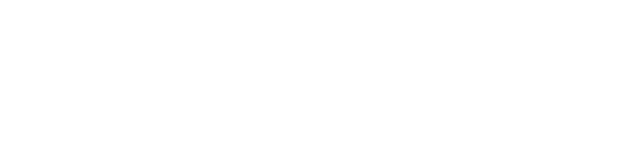
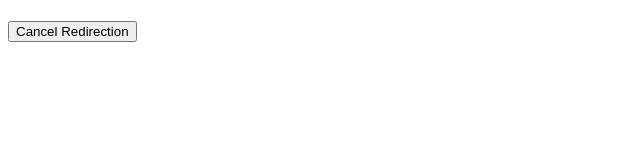
Before and after one commit to pragyamishra56/JavaScript30, a plain HTML site: page Advance_JavaScript/Timers/time.html in a window 1280 px wide. Shown: the whole page, without its empty margins (0-640 px from the left). Drawn offline with Linux system fonts and the light colour scheme.

Commit message:
setInterval, clearInterval, clearTimeout

```diff
--- a/Advance_JavaScript/Timers/time.html
+++ b/Advance_JavaScript/Timers/time.html
@@ -18,28 +18,82 @@
 </style>
 
 <body>
+  <h1 id="timer"></h1>
 
+  <button id="cancel">Cancel Redirection</button>
 </body>
 
 <script>
-  function showNotification(message, duration) {
-    const notification = document.createElement("DIV");
-    notification.innerText = message;
-    notification.className = "notification";
-    document.body.appendChild(notification);
+
+  // **** setTimeout()
+  // function showNotification(message, duration) {
+  //   const notification = document.createElement("DIV");
+  //   notification.innerText = message;
+  //   notification.className = "notification";
+  //   document.body.appendChild(notification);
 
 
-    // remove after duration
-    setTimeout(function () {
-      notification.remove();
-    }, duration);
-  }
+  //   // remove after duration
+  //   setTimeout(function () {
+  //     notification.remove();
+  //   }, duration);
+  // }
 
 
-  showNotification("Signed u in", 5000);
-  showNotification("I adore you", 3000);
-  showNotification("Please come again", 1000);
+  // showNotification("Signed u in", 5000);
+  // showNotification("I adore you", 3000);
+  // showNotification("Please come again", 1000);
 
+
+  // **** setInterval()
+  // function startCountdown(duration) {
+  //   let secondsRemaining = duration;
+  //   const h1 = document.getElementById("timer");
+  //   h1.innerHTML = secondsRemaining;
+  //   secondsRemaining -= 1;
+  //   setInterval(function () {
+  //     // console.log(secondsRemaining);
+  //     h1.innerHTML = secondsRemaining;
+  //     secondsRemaining -= 1;
+  //   }, 1000);
+  // }
+
+  // startCountdown(100);
+
+
+
+
+  // **** clearInterval()
+  // function startCountdown(duration) {
+  //   let secondsRemaining = duration;
+  //   const h1 = document.getElementById("timer");
+  //   h1.innerHTML = secondsRemaining;
+  //   secondsRemaining -= 1;
+  //   const intervalId = setInterval(function () {
+  //     // console.log(secondsRemaining);
+  //     h1.innerHTML = secondsRemaining;
+  //     secondsRemaining -= 1;
+
+
+  //     if(secondsRemaining < 0) {
+  //       clearInterval(intervalId);
+  //       h1.innerText = "Time is Up!"
+  //     }
+  //   }, 1000);
+  // }
+
+
+
+  // ***** clearTimeout()
+  const cancelButton = document.querySelector("#cancel");
+  const timeoutId = setTimeout(() => {
+    window.location.href = "http://www.google.com";
+  }, 6000);
+
+  cancelButton.addEventListener("click", () => {
+    clearTimeout(timeoutId);
+    console.log("Aborted the Direction");
+  });
 </script>
 
 </html>
```
